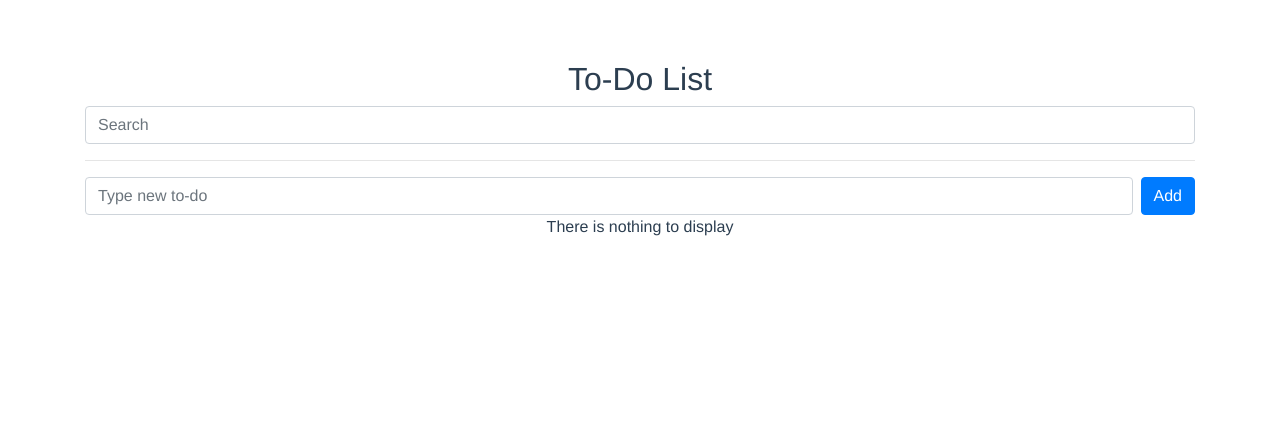
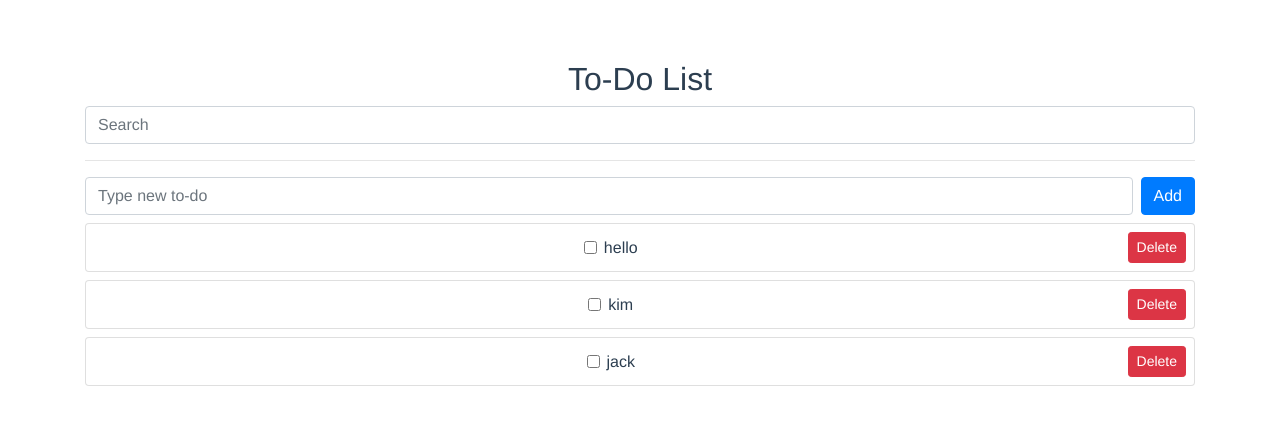
Before and after one commit to JeongEEE/vue3-todo, a Vue app: page / in a window 1280 px wide. Shown: the top 422 px of the page. Built offline with nearby package versions, Linux system fonts and the light colour scheme; data requests are answered from the project's data file.

Commit message:
get, delete, patch

```diff
--- a/db.json
+++ b/db.json
@@ -1,14 +1,19 @@
 {
   "todos": [
-    {
-      "subject": "abcd",
-      "completed": false,
-      "id": 1
-    },
     {
       "subject": "hello",
       "completed": false,
       "id": 2
+    },
+    {
+      "subject": "kim",
+      "completed": false,
+      "id": 3
+    },
+    {
+      "subject": "jack",
+      "completed": false,
+      "id": 4
     }
   ]
 }
--- a/src/App.vue
+++ b/src/App.vue
@@ -5,7 +5,7 @@
 			placeholder="Search">
 		<hr />
 		<TodoSimpleForm @add-todo="addTodo" />
-		<div>{{error}}</div>
+		<div style="color:red;">{{error}}</div>
 
 		<div v-if="!filteredTodos.length">
 			There is nothing to display
@@ -16,6 +16,10 @@
 </template>
 
 <script>
+/*
+	json-server 실행 명령어
+	npx json-server --watch db.json --port 3000
+*/
 import { ref, computed } from 'vue';
 import TodoSimpleForm from './components/TodoSimpleForm.vue';
 import TodoList from './components/TodoList.vue';
@@ -32,6 +36,18 @@ export default {
 		}
 		const error = ref('')
 
+		const getTodos = async () => {
+			try {
+				const res = await axios.get('http://localhost:3000/todos');
+				console.log(res.data);
+				todos.value = res.data;
+			} catch(err) {
+				console.log(err);
+				error.value = 'Something went wrong.'
+			}
+		}
+		getTodos();
+
 		const addTodo = async (todo) => {
 			error.value = '';
 			try {
@@ -46,16 +62,35 @@ export default {
 			}
 		}
 
+		const deleteTodo = async (index) => {
+			error.value = '';
+			const id = todos.value[index].id;
+			try {
+				const res = await axios.delete('http://localhost:3000/todos/' + id);
+				console.log(res);
+				todos.value.splice(index, 1);
+			} catch(err) {
+				console.log(err);
+				error.value = 'Something went wrong.'
+			}
+		}
+
 		const updateName = (e) => {
 			console.log(e.target.value);
 		}
 
-		function deleteTodo(index) {
-			todos.value.splice(index, 1);
-		}
-
-		function toggleTodo(index) {
-			todos.value[index].completed = !todos.value[index].completed;
+		async function toggleTodo(index) {
+			error.value = '';
+			const id = todos.value[index].id;
+			try {
+				await axios.patch('http://localhost:3000/todos/' + id, {
+					completed: !todos.value[index].completed
+				});
+				todos.value[index].completed = !todos.value[index].completed;
+			} catch (err) {
+				console.log(err);
+				error.value = 'Something went wrong.'
+			}
 		}
 
 		const searchText = ref('');
--- a/src/components/TodoList.vue
+++ b/src/components/TodoList.vue
@@ -4,7 +4,7 @@
 		<div class="card-body p-2 d-flex align-items-center">
 			<div class="form-check flex-grow-1">
 				<input class="form-check-input" type="checkbox"
-					:value="todo.completed" @change="toggleTodo(index)">
+					:checked="todo.completed" @change="toggleTodo(index)">
 				<label class="form-check-label"
 					:style="todo.completed ? todoStyle: {}">
 					{{ todo.subject }}
--- a/src/main.js
+++ b/src/main.js
@@ -2,3 +2,8 @@ import { createApp } from 'vue'
 import App from './App.vue'
 
 createApp(App).mount('#app')
+
+/*
+	json-server 실행 명령어
+	npx json-server --watch db.json --port 3000
+*/
```
